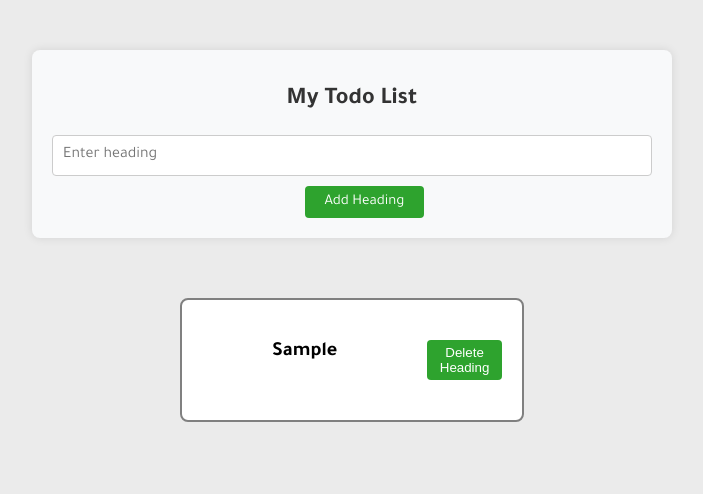
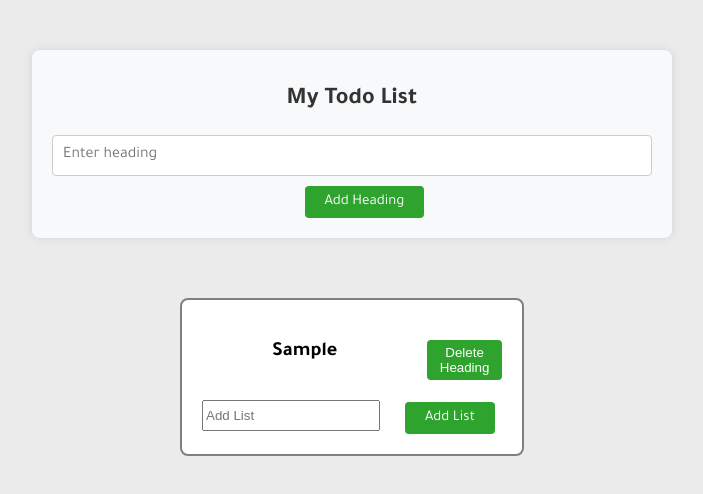
Before and after one commit to majedalshehri1/Developing-Front-End-Apps-With-React-IBM, a React (Vite) app in the folder todo_list/: page / in a window 1280 px wide. Both pictures are taken after typing "Sample" into the empty fields and a click on the button "Add Heading". Shown: the top 494 px of the page, without its empty margins (288-991 px from the left). Built offline with nearby package versions, Linux system fonts and the light colour scheme.

Commit message:
A form element for adding a new list item within a todo item.

```diff
--- a/todo_list/src/Components/TodoList.jsx
+++ b/todo_list/src/Components/TodoList.jsx
@@ -44,6 +44,23 @@ const TodoList = () => {
               <h3>{todo.heading}</h3> {/* Display the heading here */}
               <button className="delete-button-heading">Delete Heading </button>
             </div>
+
+            <div className="add_list">
+              <input
+                type="text"
+                className="list-input"
+                placeholder="Add List"
+                value={listInput}
+                onChange={(e) => setListInput(e.target.value)}
+              />
+              <button
+                className="add-list-button"
+                onClick={() => handleAddList(index)}
+              >
+                Add List
+              </button>
+            </div>
+
           </div>
         ))}
       </div>
```
